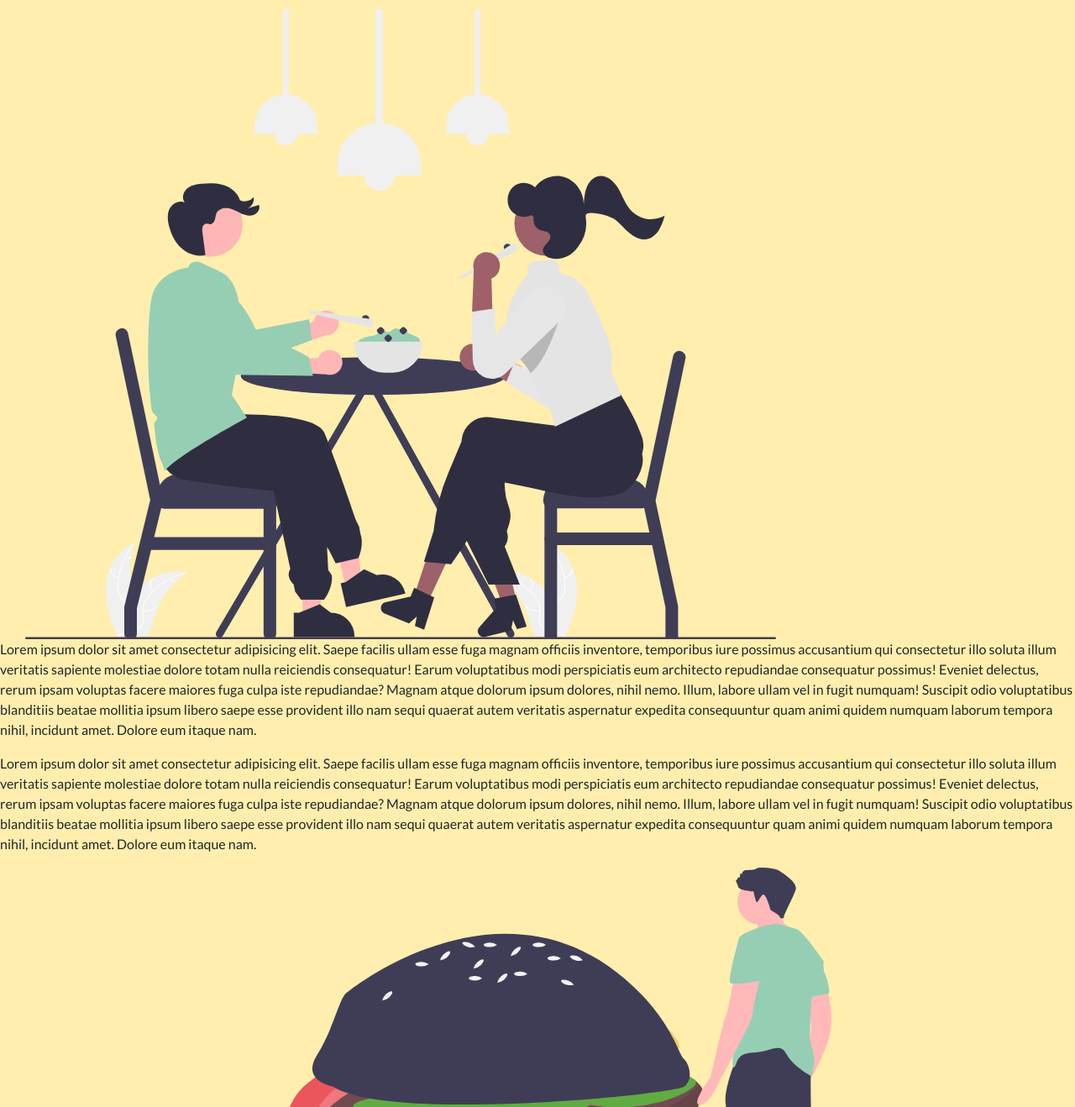
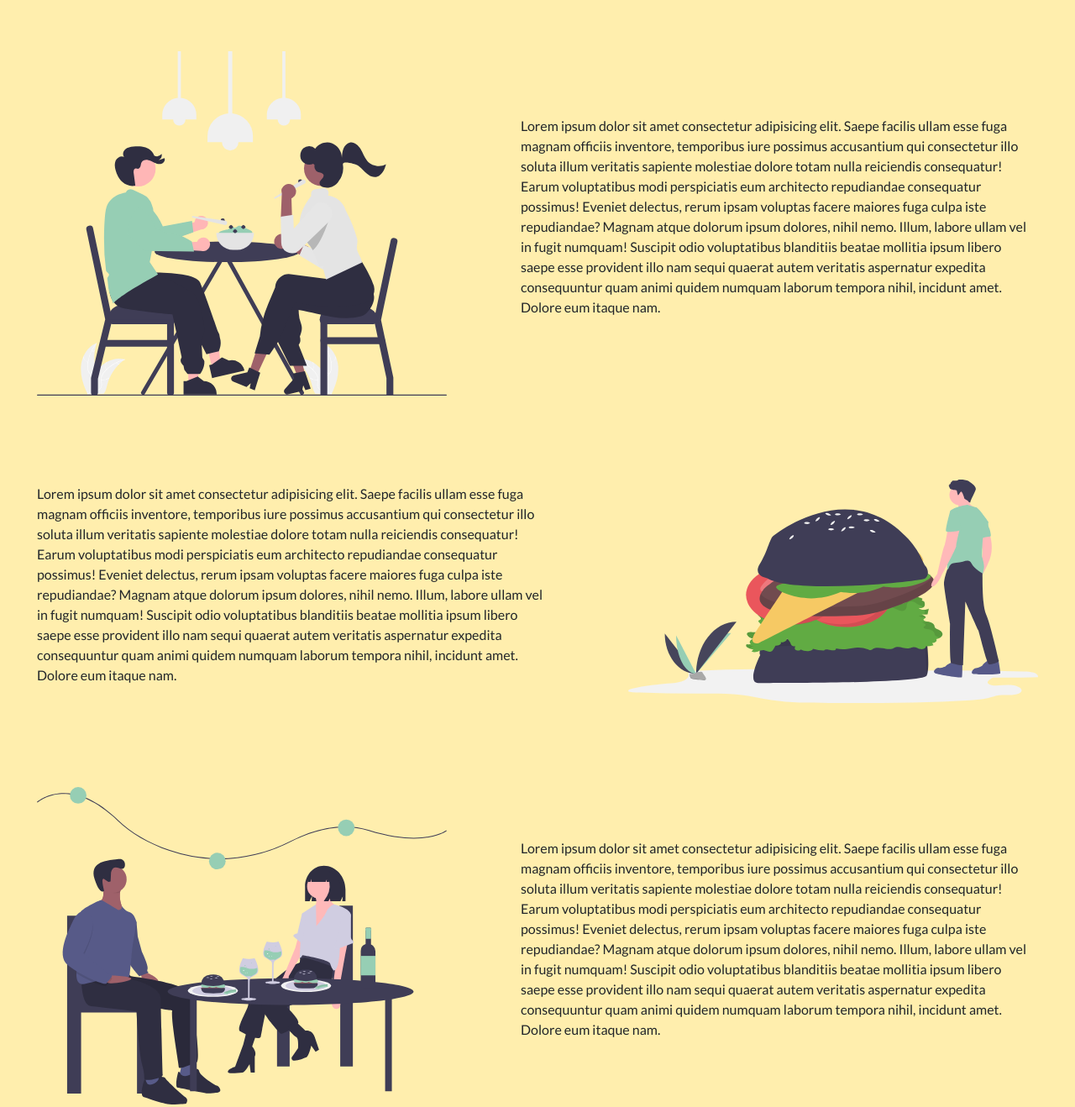
Before and after one commit to fedekrenn/octavia-resto-bar, a plain HTML site: page index.html in a window 1280 px wide. Shown: the part 300-1618 px from the top of the page at 84% size. Drawn offline with nearby package versions, Linux system fonts and the light colour scheme; a web font is replaced by a local one.

Commit message:
Se termina el index

```diff
--- a/css/estilos.css
+++ b/css/estilos.css
@@ -56,3 +56,11 @@ h1{
 footer{
     font-weight: bold;
 }
+
+.imagenInicio{
+    width: 40%;
+}
+
+.tarjetaInicio{
+    margin: 100px 0px 100px 0px;
+}
--- a/index.html
+++ b/index.html
@@ -37,13 +37,11 @@
                 </ul>
             </nav>
         </header>
-        <main class="">
-            <div>
-                <h1 class="text-center">Octavia, tu bar amigo</h1>
-            </div>
-            <div>
-                <img src="./assets/img/comensales.svg" alt="Gente sentada en el bar comiendo" class="img-fluid">
-                <p class="">Lorem ipsum dolor sit amet consectetur adipisicing elit. Saepe facilis ullam esse fuga
+        <main class="container-fluid">
+            <h1 class="text-center">Octavia, tu bar amigo</h1>
+            <div class="row d-flex justify-content-around align-items-center tarjetaInicio">
+                <img src="./assets/img/comensales.svg" alt="Gente sentada en el bar comiendo" class="img-fluid col-6 imagenInicio">
+                <p class="col-6 ">Lorem ipsum dolor sit amet consectetur adipisicing elit. Saepe facilis ullam esse fuga
                     magnam officiis inventore, temporibus iure possimus accusantium qui consectetur illo soluta illum
                     veritatis sapiente molestiae dolore totam nulla reiciendis consequatur! Earum voluptatibus modi
                     perspiciatis eum architecto repudiandae consequatur possimus! Eveniet delectus, rerum ipsam voluptas
@@ -52,8 +50,8 @@
                     libero saepe esse provident illo nam sequi quaerat autem veritatis aspernatur expedita consequuntur
                     quam animi quidem numquam laborum tempora nihil, incidunt amet. Dolore eum itaque nam.</p>
             </div>
-            <div>
-                <p>Lorem ipsum dolor sit amet consectetur adipisicing elit. Saepe facilis ullam esse fuga magnam
+            <div class="row d-flex justify-content-around align-items-center tarjetaInicio">
+                <p class="col-6">Lorem ipsum dolor sit amet consectetur adipisicing elit. Saepe facilis ullam esse fuga magnam
                     officiis inventore, temporibus iure possimus accusantium qui consectetur illo soluta illum veritatis
                     sapiente molestiae dolore totam nulla reiciendis consequatur! Earum voluptatibus modi perspiciatis
                     eum architecto repudiandae consequatur possimus! Eveniet delectus, rerum ipsam voluptas facere
@@ -61,11 +59,11 @@
                     ullam vel in fugit numquam! Suscipit odio voluptatibus blanditiis beatae mollitia ipsum libero saepe
                     esse provident illo nam sequi quaerat autem veritatis aspernatur expedita consequuntur quam animi
                     quidem numquam laborum tempora nihil, incidunt amet. Dolore eum itaque nam.</p>
-                <img src="./assets/img/hamburguesa.svg" alt="hambuerguesa exquisita" class="img-fluid">
+                <img src="./assets/img/hamburguesa.svg" alt="hambuerguesa exquisita" class="img-fluid imagenInicio col-6">
             </div>
-            <div>
-                <img src="./assets/img/cena-especial.svg" alt="Gente en una cita comiendo" class="img-fluid">
-                <p>Lorem ipsum dolor sit amet consectetur adipisicing elit. Saepe facilis ullam esse fuga magnam
+            <div class="row d-flex justify-content-around align-items-center tarjetaInicio">
+                <img src="./assets/img/cena-especial.svg" alt="Gente en una cita comiendo" class="img-fluid imagenInicio col.6">
+                <p class="col-6">Lorem ipsum dolor sit amet consectetur adipisicing elit. Saepe facilis ullam esse fuga magnam
                     officiis inventore, temporibus iure possimus accusantium qui consectetur illo soluta illum veritatis
                     sapiente molestiae dolore totam nulla reiciendis consequatur! Earum voluptatibus modi perspiciatis
                     eum architecto repudiandae consequatur possimus! Eveniet delectus, rerum ipsam voluptas facere
```
